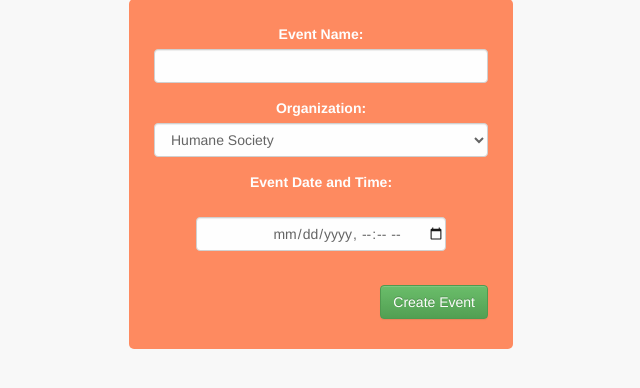
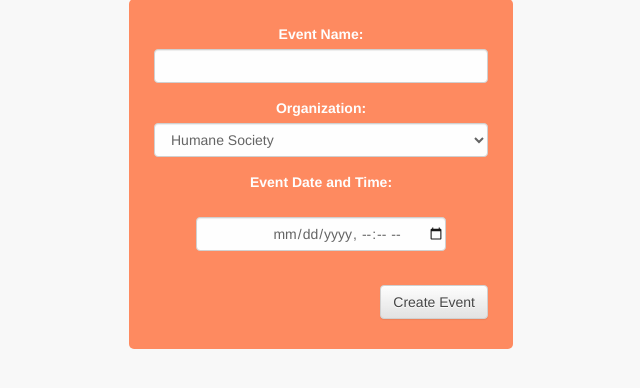
Before and after one commit to javidjs2500/Givsum_Test, a Django app: page / in a window 1280 px wide. Shown: the part 73-461 px from the top of the page, without its empty margins (319-959 px from the left). Run offline with Django 3.2, Linux system fonts and the light colour scheme; data comes from the database, SQL or seed files in the repository; some libraries are stand-ins or nearby versions.

Commit message:
create event button
changed button to default instead of success

```diff
--- a/website/mainPage/templates/mainPage/index.html
+++ b/website/mainPage/templates/mainPage/index.html
@@ -46,7 +46,7 @@
                               </form>
                 </div>
                 <div align = "right">
-                        <button onclick="myFunction()" class="btn btn-success" >Create Event</button>
+                        <button onclick="myFunction()" class="btn btn-default">Create Event</button>
 
                             <script>
                             function myFunction() {
```
